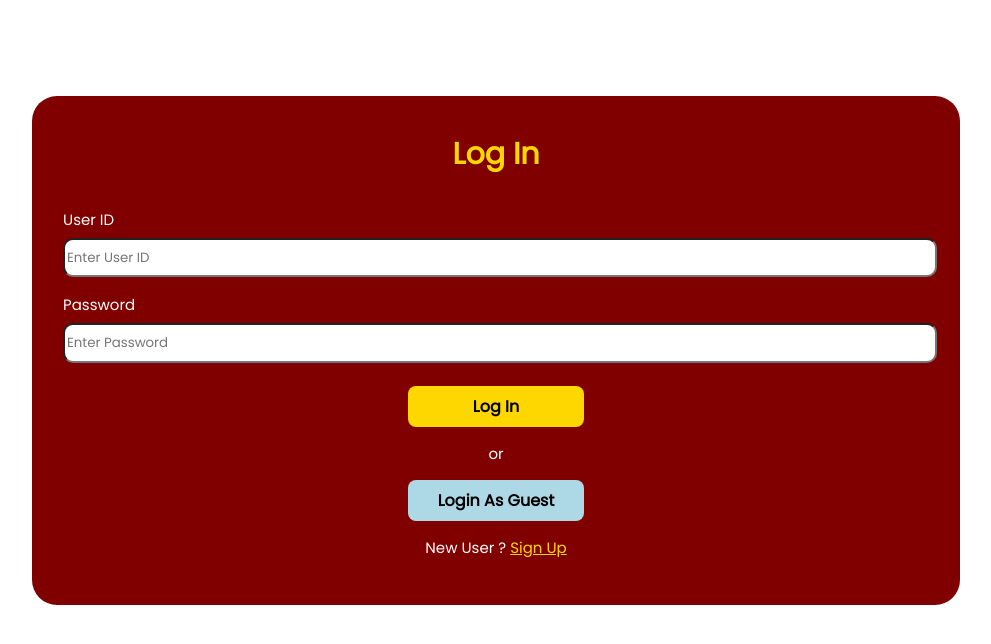
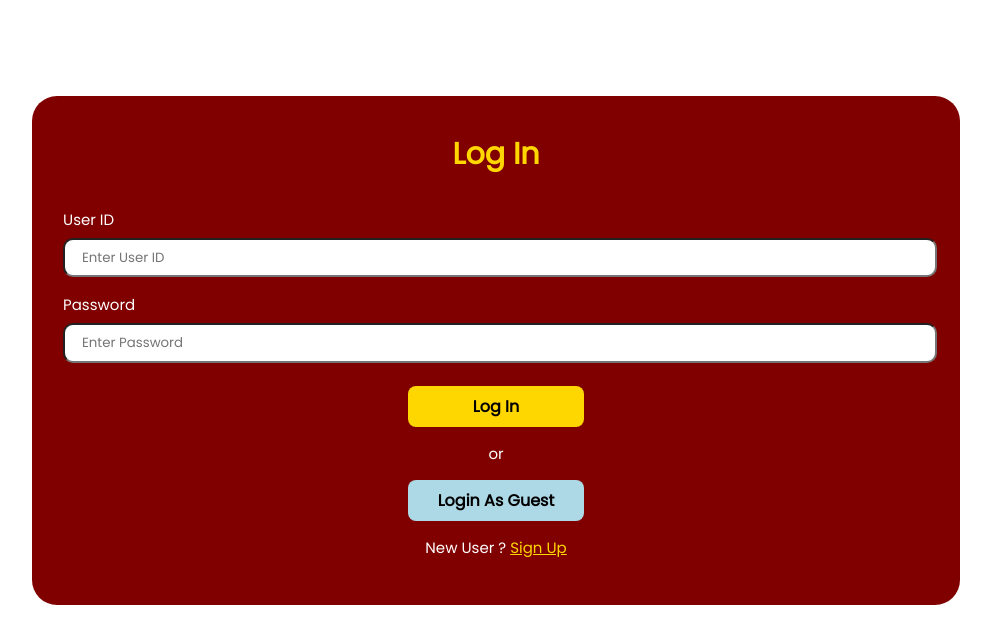
Before and after one commit to Tanchy101/palmap_project, a React (Create React App) app: page / in a window 1280 px wide. Shown: the top 644 px of the page, without its empty margins (144-1135 px from the left). Built offline with nearby package versions, Linux system fonts and the light colour scheme.

Commit message:
Home
adjust the text indent

```diff
--- a/src/dashboard/Home.css
+++ b/src/dashboard/Home.css
@@ -38,6 +38,7 @@ input{
     height: 2.5em;
     border-radius: 10px;
     font-family: Poppins;
+    text-indent: 15px;
 }
 
 input::-webkit-outer-spin-button,
```
